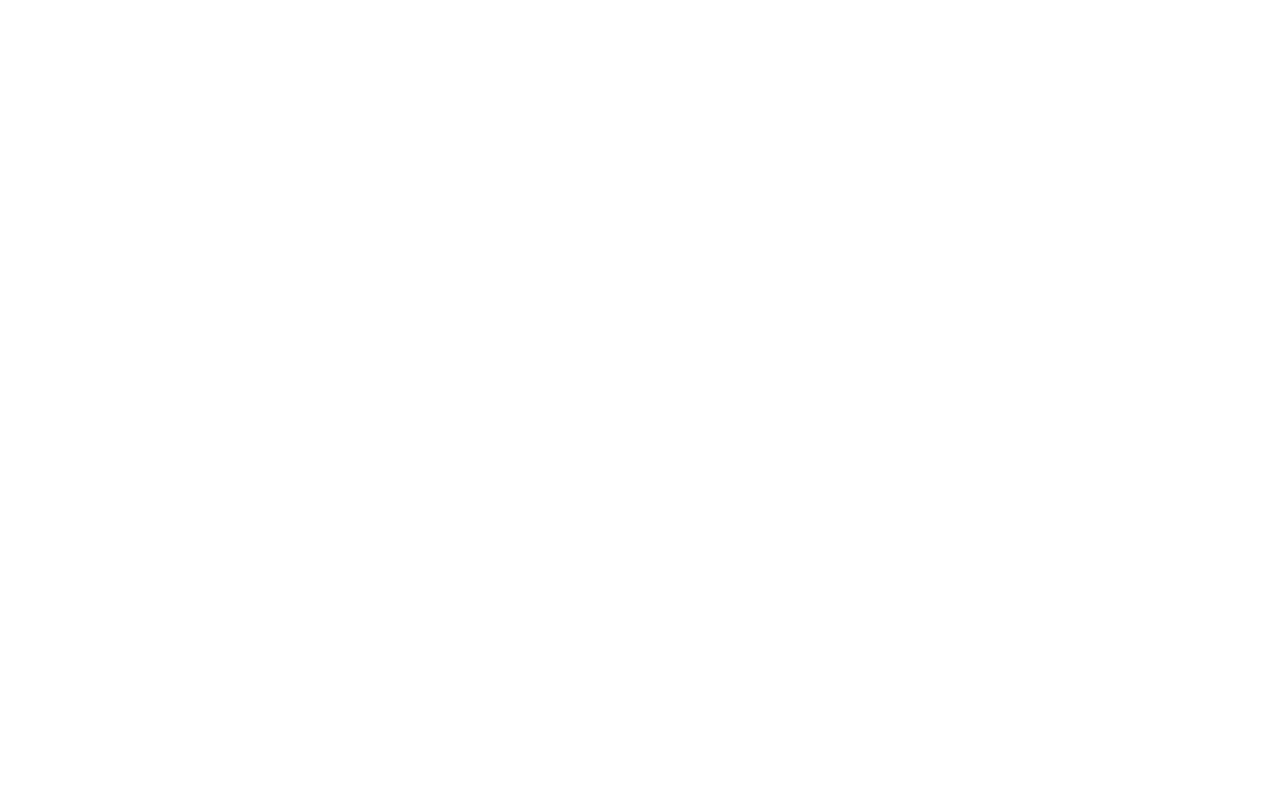
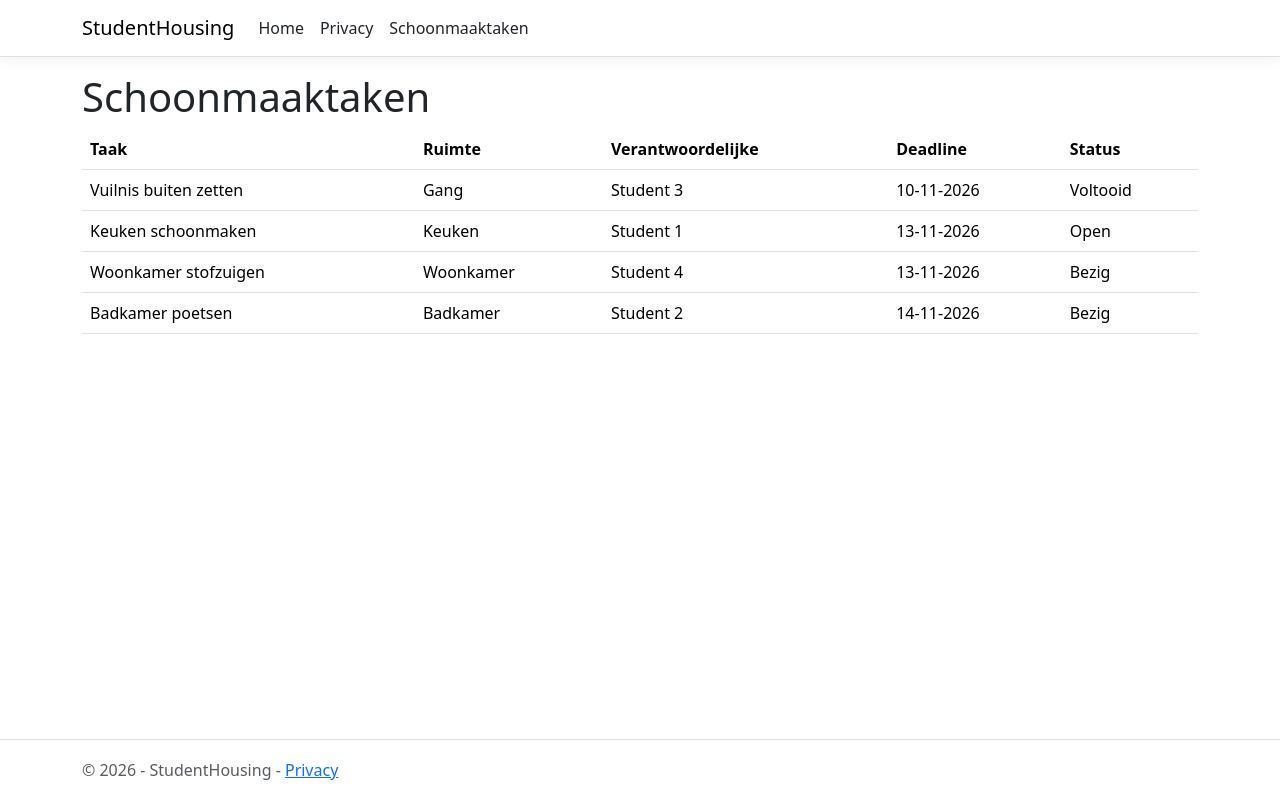
Before and after one commit to ymrebenckhuijsen/StudentHousing, an ASP.NET Core app: page /taken in a window 1280 px wide. Before the commit the page is empty. Run offline with ASP.NET Core 8, Linux system fonts and the light colour scheme; style sheets or scripts are compiled from the project's sources.

Commit message:
Takenpagina en Dockerfile toegevoegd.

```diff
--- a/StudentHousing/Pages/Index.cshtml
+++ b/StudentHousing/Pages/Index.cshtml
@@ -5,6 +5,6 @@
 }
 
 <div class="text-center">
-    <h1 class="display-4">Welcome</h1>
+    <h1 class="display-4">Welkom bij Student Housing</h1>
     <p>Learn about <a href="https://learn.microsoft.com/aspnet/core">building Web apps with ASP.NET Core</a>.</p>
 </div>
--- a/StudentHousing/Pages/Index.cshtml.cs
+++ b/StudentHousing/Pages/Index.cshtml.cs
@@ -7,6 +7,5 @@ public class IndexModel : PageModel
 {
     public void OnGet()
     {
-
     }
 }
--- a/StudentHousing/Pages/Shared/_Layout.cshtml
+++ b/StudentHousing/Pages/Shared/_Layout.cshtml
@@ -1,13 +1,13 @@
 <!DOCTYPE html>
 <html lang="en">
 <head>
-    <meta charset="utf-8" />
-    <meta name="viewport" content="width=device-width, initial-scale=1.0" />
+    <meta charset="utf-8"/>
+    <meta name="viewport" content="width=device-width, initial-scale=1.0"/>
     <title>@ViewData["Title"] - StudentHousing</title>
     <script type="importmap"></script>
-    <link rel="stylesheet" href="~/lib/bootstrap/dist/css/bootstrap.min.css" />
-    <link rel="stylesheet" href="~/css/site.css" asp-append-version="true" />
-    <link rel="stylesheet" href="~/StudentHousing.styles.css" asp-append-version="true" />
+    <link rel="stylesheet" href="~/lib/bootstrap/dist/css/bootstrap.min.css"/>
+    <link rel="stylesheet" href="~/css/site.css" asp-append-version="true"/>
+    <link rel="stylesheet" href="~/StudentHousing.styles.css" asp-append-version="true"/>
 </head>
 <body>
 <header>
@@ -25,6 +25,9 @@
                     </li>
                     <li class="nav-item">
                         <a class="nav-link text-dark" asp-area="" asp-page="/Privacy">Privacy</a>
+                    </li>
+                    <li class="nav-item">
+                        <a class="nav-link text-dark" asp-page="/Taken">Schoonmaaktaken</a>
                     </li>
                 </ul>
             </div>
--- a/StudentHousing/Pages/taken.cshtml
+++ b/StudentHousing/Pages/taken.cshtml
@@ -1,19 +1,31 @@
 @page
-@model StudentHousing.Pages.taken
-
+@model StudentHousing.Pages.TakenModel
 @{
-    Layout = null;
+    ViewData["Title"] = "Schoonmaaktaken";
 }
 
-<!DOCTYPE html>
+<h1>Schoonmaaktaken</h1>
 
-<html>
-<head>
-    <title></title>
-</head>
-<body>
-<div>
-
-</div>
-</body>
-</html>
+<table class="table">
+    <thead>
+    <tr>
+        <th>Taak</th>
+        <th>Ruimte</th>
+        <th>Verantwoordelijke</th>
+        <th>Deadline</th>
+        <th>Status</th>
+    </tr>
+    </thead>
+    <tbody>
+    @foreach (var taak in Model.Taken)
+    {
+        <tr>
+            <td>@taak.Omschrijving</td>
+            <td>@taak.Ruimte</td>
+            <td>@taak.Verantwoordelijke</td>
+            <td>@taak.Deadline.ToString("d-M-yyyy")</td>
+            <td>@taak.Status</td>
+        </tr>
+    }
+    </tbody>
+</table>
--- a/StudentHousing/Pages/taken.cshtml.cs
+++ b/StudentHousing/Pages/taken.cshtml.cs
@@ -1,11 +1,28 @@
 using Microsoft.AspNetCore.Mvc.RazorPages;
+using StudentHousing.Models;
 
 namespace StudentHousing.Pages;
 
-public class taken : PageModel
+public class TakenModel : PageModel
 {
+    public List<SchoonmaakTaak> Taken { get; set; } = new();
+
     public void OnGet()
     {
-
+        Taken = new List<SchoonmaakTaak>
+        {
+            new() { Id = 1, Omschrijving = "Keuken schoonmaken", Ruimte = "Keuken",
+                Verantwoordelijke = "Student 1", Deadline = new DateOnly(2026, 11, 13) },
+            new() { Id = 2, Omschrijving = "Badkamer poetsen", Ruimte = "Badkamer",
+                Verantwoordelijke = "Student 2", Deadline = new DateOnly(2026, 11, 14),
+                Status = TaakStatus.Bezig },
+            new() { Id = 3, Omschrijving = "Vuilnis buiten zetten", Ruimte = "Gang",
+                Verantwoordelijke = "Student 3", Deadline = new DateOnly(2026, 11, 10),
+                Status = TaakStatus.Voltooid },
+            new() { Id = 4, Omschrijving = "Woonkamer stofzuigen", Ruimte = "Woonkamer",
+                Verantwoordelijke  = "Student 4", Deadline = new DateOnly(year:2026, month:11, day:13),
+                Status = TaakStatus.Bezig}
+        };
+        Taken = Taken.OrderBy(t => t.Deadline).ToList();
     }
 }
--- a/StudentHousing/Program.cs
+++ b/StudentHousing/Program.cs
@@ -21,6 +21,6 @@ app.UseAuthorization();
 
 app.MapStaticAssets();
 app.MapRazorPages()
-   .WithStaticAssets();
+    .WithStaticAssets();
 
 app.Run();
```
Also changed, not shown: StudentHousing/models/schoonmaaktaak.cs (+10 -3 lines), StudentHousing/Pages/Error.cshtml (line endings or trailing spaces), StudentHousing/Pages/Error.cshtml.cs (line endings or trailing spaces), StudentHousing/Pages/Privacy.cshtml (line endings or trailing spaces), StudentHousing/Pages/Privacy.cshtml.cs (line endings or trailing spaces), StudentHousing/Pages/Shared/_ValidationScriptsPartial.cshtml (line endings or trailing spaces), StudentHousing/Pages/_ViewImports.cshtml (line endings or trailing spaces), StudentHousing/Pages/_ViewStart.cshtml (line endings or trailing spaces), 1 other file. Lines whose indentation alone changed are shown as unchanged.
